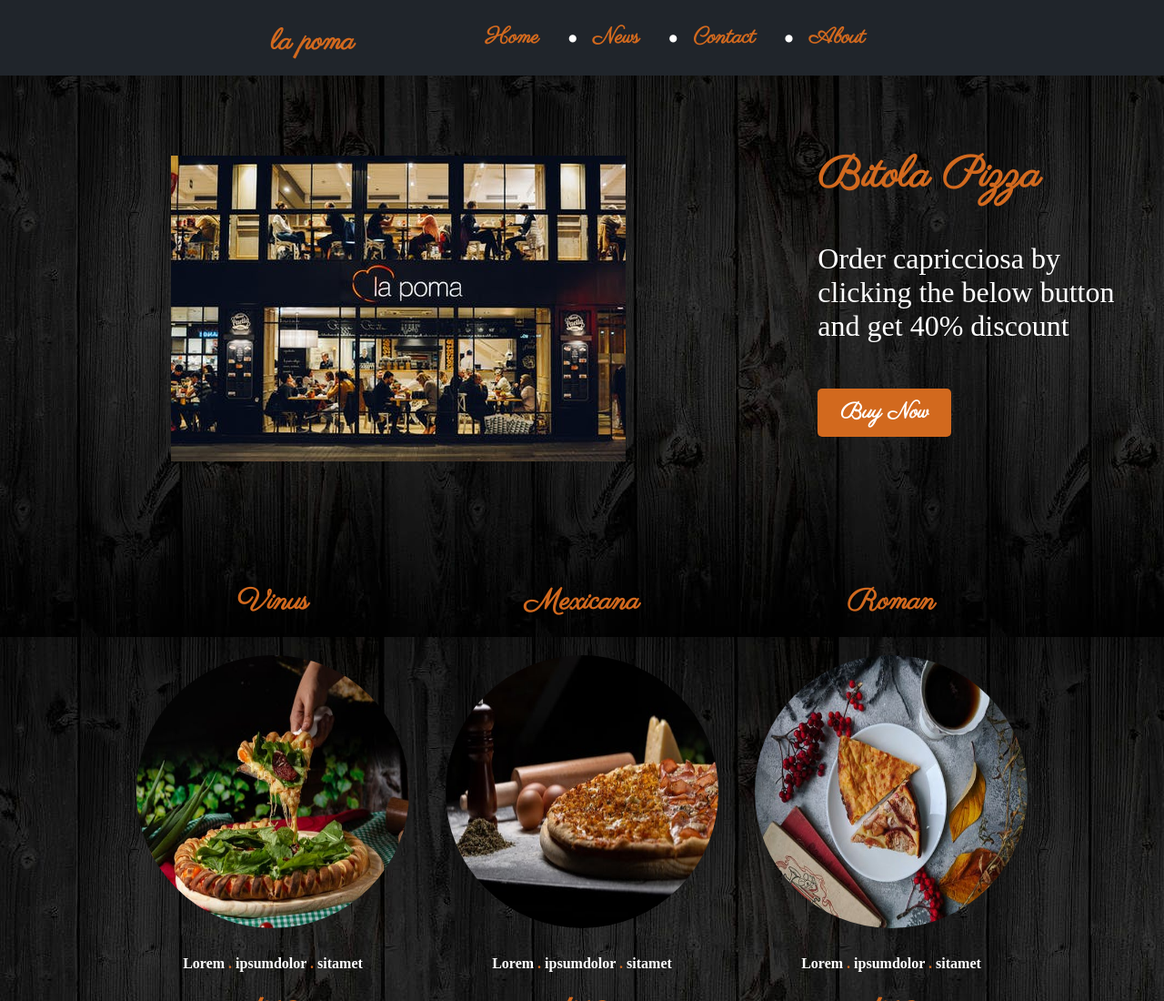
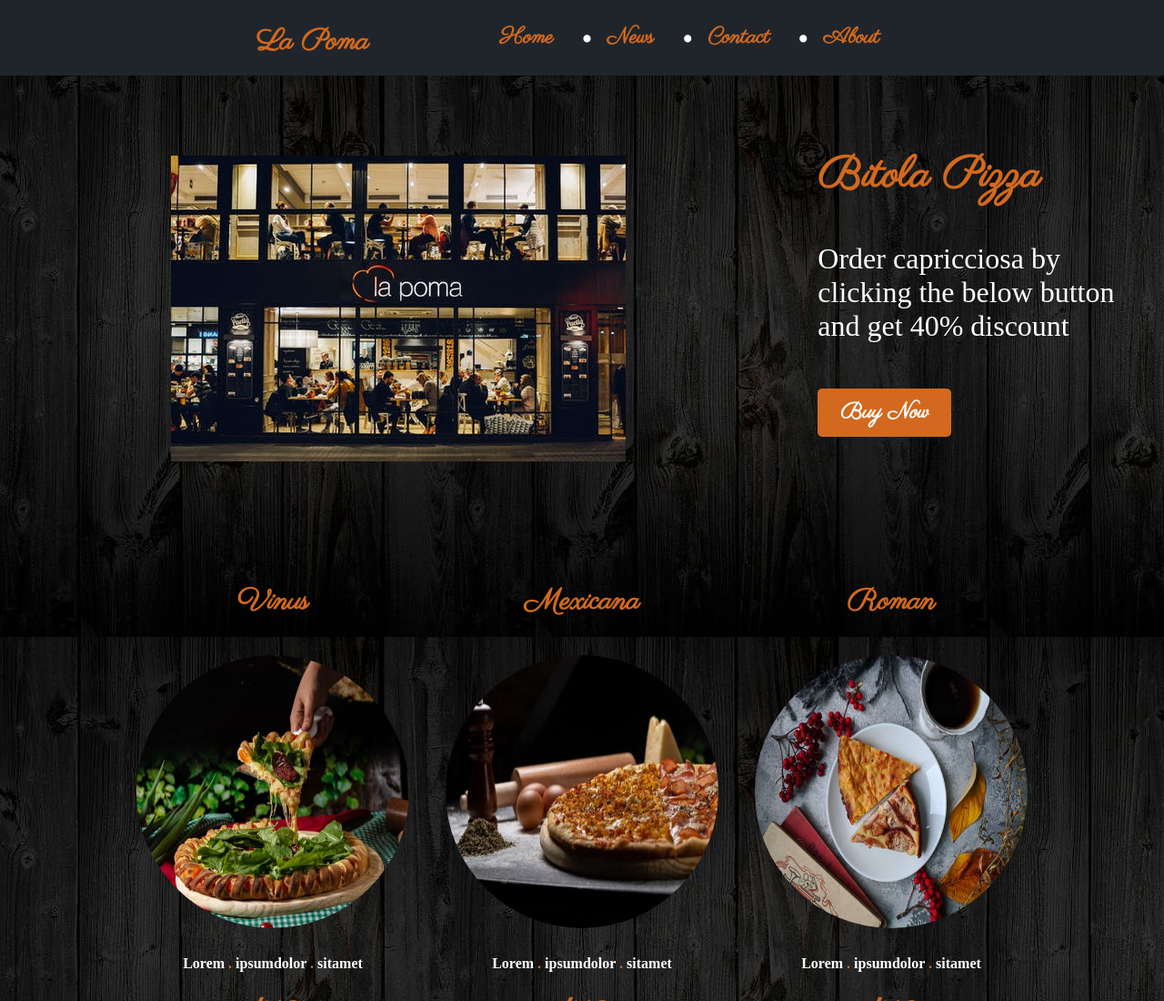
Before and after one commit to ummeshahara1245/pizza-hut, a plain HTML site: page index.html in a window 1280 px wide. Shown: the top 1100 px of the page at 91% size. Drawn offline with Linux system fonts and the light colour scheme.

Commit message:
all not done yet

```diff
--- a/index.html
+++ b/index.html
@@ -17,7 +17,7 @@
 <body>
     <nav>
         <div class="topnav">
-            <div class="logo">la poma
+            <div class="logo">La Poma
             </div>
             <a href="#home">Home</a>
             <div class="fullstop" href="#fullstop">.</div>
```
